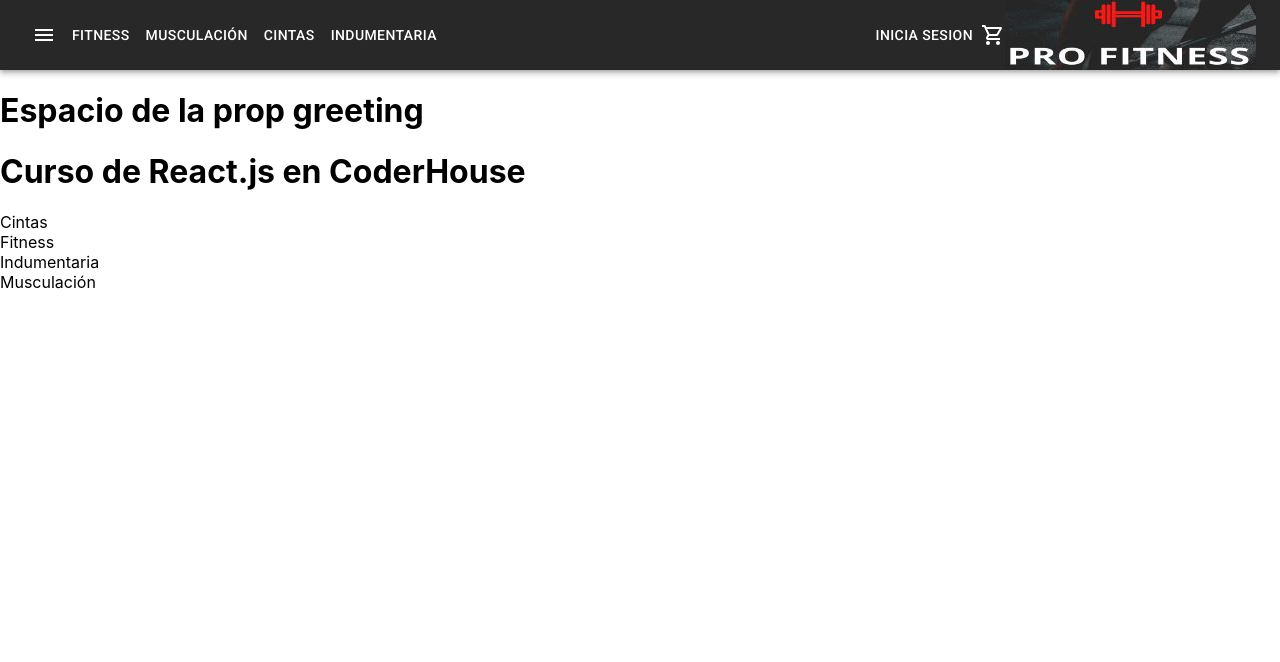
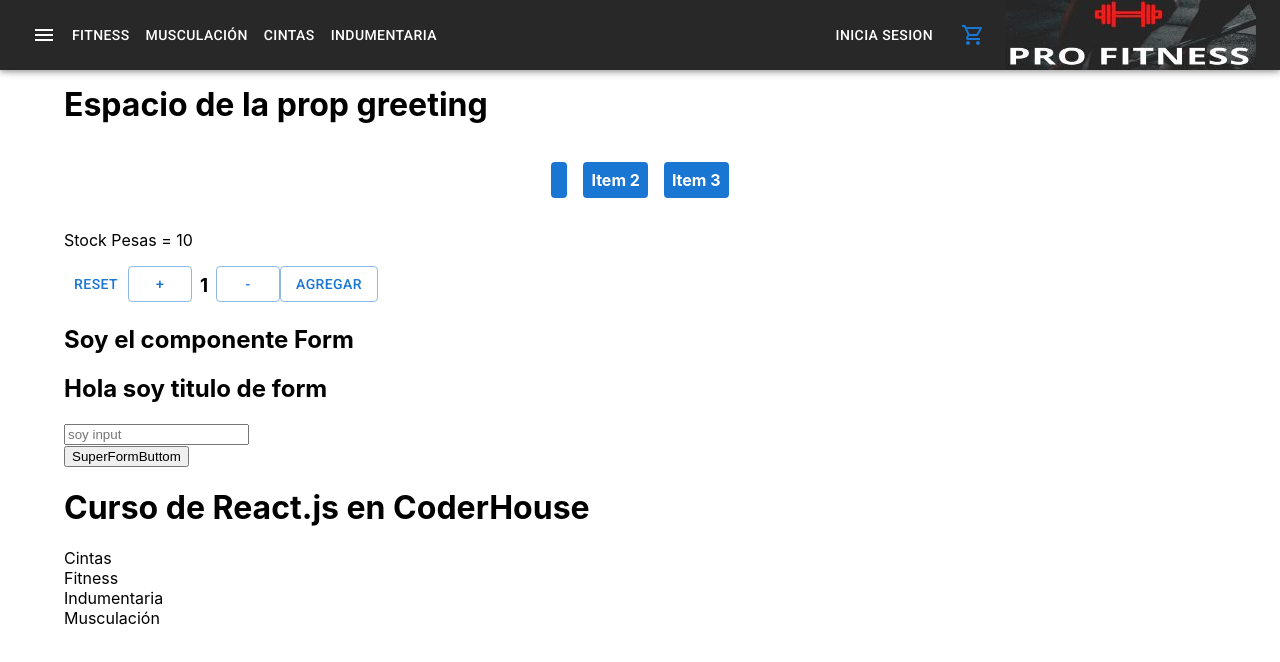
Before and after one commit to nicocabezas/gimnasio-Cabezas, a React (Create React App) app: page / in a window 1280 px wide. Shown: the top 662 px of the page. Built offline with nearby package versions, Linux system fonts and the light colour scheme.

Commit message:
contador con botones

```diff
--- a/src/App.js
+++ b/src/App.js
@@ -1,3 +1,4 @@
+import { Container } from '@mui/material';
 import './App.css';
 import Cintas from './components/Container/Cintas';
 import Fitness from './components/Container/Fitness';
@@ -5,24 +6,67 @@ import Indumentaria from './components/Container/Indumentaria';
 import Musculacion from './components/Container/Musculacion';
 import ItemListContainer from './components/ItemListContainer/ItemListContainer';
 import NavBar from './components/NavBar/NavBar';
+import Form from './Form';
+import Button from './Button'
+//import { useEffect, useState } from 'react';
+
 
 
 function App() {
 
+ /*  const [estado, setEstado] = useState(true)
+  const [count, setCount] = useState(0)
+
+
+  useEffect(() => {
+    console.log('efecto 1');
+
+  })
+  useEffect(() => {
+    console.log('llamada a la api');
+
+  }, [])
+
+  useEffect(() => {
+    console.log('efecto 3 con dependencia en count');
+
+  }, [count]) */
+
+
+
+
   return (
+
     <>
+      <Container>
+      <NavBar/>
+{/*       {count}
 
-      <NavBar/>
-      <ItemListContainer greeting='Espacio de la prop greeting'/>
+      <button onClick={()=>{setCount(count+1)}}> Click </button>
+      <button onClick={handleCambiarEstado}> Cambiar estado </button>
+
+
+      {/* <button onClick={()=>{setCount(count+1)}}>click</button> */}
+      <ItemListContainer  greeting='Espacio de la prop greeting'/>
+      <Form title='Soy el componente Form' boton={Button}>
+
+        <h2>Hola soy titulo de form</h2>
+
+
+      </Form>
+
+
+
+
       <h1>Curso de React.js en CoderHouse </h1>
       <Cintas/>
       <Fitness/>
       <Indumentaria/>
       <Musculacion/>
 
+      </Container>
+
     </>
-
-
 
   );
 }
--- /dev/null
+++ b/src/Button.jsx
@@ -0,0 +1,13 @@
+const Button = ({buttonText= 'Soy Boton'}) => {
+
+    console.log('Button');
+
+    return(
+        <>
+            <button>{buttonText}</button>
+
+        </>
+    )
+
+}
+export default Button
--- /dev/null
+++ b/src/Form.jsx
@@ -0,0 +1,17 @@
+
+function Form({title, children, boton}) {
+
+
+    return (
+        <>
+         <h2>{title}</h2>
+         {children}
+         <input type="text" placeholder="soy input"/><br/>
+
+        {boton({buttonText:'SuperFormButtom'})}
+
+        </>
+    )
+}
+
+export default Form
--- /dev/null
+++ b/src/components/ItemCount/Item.jsx
@@ -0,0 +1,49 @@
+import * as React from 'react';
+import PropTypes from 'prop-types';
+import Box from '@mui/material/Box';
+
+function Item(props) {
+  const { sx, ...other } = props;
+  return (
+    <Box
+      sx={{
+        bgcolor: 'primary.main',
+        color: 'white',
+        p: 1,
+        m: 1,
+        borderRadius: 1,
+        textAlign: 'center',
+        fontSize: '1rem',
+        fontWeight: '700',
+        ...sx,
+      }}
+      {...other}
+    />
+  );
+}
+
+Item.propTypes = {
+  sx: PropTypes.oneOfType([PropTypes.func, PropTypes.object]),
+};
+
+export default function JustifyContent() {
+  return (
+    <div style={{ width: '100%' }}>
+      <Box
+        sx={{
+          display: 'flex',
+          justifyContent: 'center',
+          p: 1,
+          m: 1,
+          bgcolor: 'background.paper',
+        }}
+      >
+        <Item>
+        </Item>
+        <Item>Item 2</Item>
+        <Item>Item 3</Item>
+      </Box>
+
+    </div>
+  );
+}
--- /dev/null
+++ b/src/components/ItemCount/ItemCount.jsx
@@ -0,0 +1,62 @@
+import React, { useState } from "react";
+import { Button } from "@mui/material";
+import Box from "@mui/material/Box";
+import Item from './Item'
+
+const ItemCount = ({ stock, initial, /* onAdd */ }) => {
+    const [count, setCount] = useState(initial);
+
+    const sumProd = () => {
+        count < stock
+            ? setCount(count + 1)
+            : alert("Productos maximos superados");
+    };
+    const resProd = () => {
+        count >= initial
+            ? setCount(count - 1)
+            : alert("Producto sin stock");
+    };
+    const onAdd = () => {
+        if (count >= 1)
+        alert(`Agregaste ${count} productos`);
+    };
+
+    return (
+        <>
+            <Item/>
+            <p>Stock Pesas = {stock}</p>
+            <Button
+                onClick={() => {
+                    setCount((initial = 1));
+                }}
+            >
+                Reset
+            </Button>
+
+            <Box
+                sx={{
+                    display: "inline-flex",
+                    flexDirection: "row",
+                    alignItems: "start",
+
+                    "& > *": {
+                        m: 1,
+                    },
+                }}
+            >
+                <Button variant="outlined" onClick={sumProd}>
+                    +
+                </Button>
+                <h3 position="center"> {count} </h3>
+                <Button variant="outlined" onClick={resProd}>
+                    -
+                </Button>
+                <Button variant="outlined" onClick={onAdd}>
+                    Agregar
+                </Button>
+            </Box>
+        </>
+    );
+};
+
+export default ItemCount;
--- a/src/components/ItemListContainer/ItemListContainer.js
+++ b/src/components/ItemListContainer/ItemListContainer.js
@@ -1,11 +1,13 @@
 import React from 'react'
+import ItemCount from '../ItemCount/ItemCount';
 
 const ItemListContainer = ( {greeting} ) => {
 
     return (
-
+        <>
         <h1>{greeting}</h1>
-
+        <ItemCount stock={10} initial={1} /* onAdd *//>
+        </>
     );
   };
 
--- /dev/null
+++ b/src/components/NavBar/Menu.jsx
@@ -0,0 +1,49 @@
+/* import * as React from 'react';
+import Button from '@mui/material/Button';
+import Menu from '@mui/material/Menu';
+import MenuItem from '@mui/material/MenuItem';
+
+export default function PositionedMenu() {
+  const [anchorEl, setAnchorEl] = React.useState(null);
+  const open = Boolean(anchorEl);
+  const handleClick = (event) => {
+    setAnchorEl(event.currentTarget);
+  };
+  const handleClose = () => {
+    setAnchorEl(null);
+  };
+
+  return (
+    <div>
+      <Button
+        id="demo-positioned-button"
+        aria-controls="demo-positioned-menu"
+        aria-haspopup="true"
+        aria-expanded={open ? 'true' : undefined}
+        onClick={handleClick}
+      >
+        Dashboard
+      </Button>
+      <Menu
+        id="demo-positioned-menu"
+        aria-labelledby="demo-positioned-button"
+        anchorEl={anchorEl}
+        open={open}
+        onClose={handleClose}
+        anchorOrigin={{
+          vertical: 'top',
+          horizontal: 'left',
+        }}
+        transformOrigin={{
+          vertical: 'top',
+          horizontal: 'left',
+        }}
+      >
+        <MenuItem onClick={handleClose}>Fitness</MenuItem>
+        <MenuItem onClick={handleClose}>Musculación</MenuItem>
+        <MenuItem onClick={handleClose}>Cintas</MenuItem>
+        <MenuItem onClick={handleClose}>Indumentaria</MenuItem>
+      </Menu>
+    </div>
+  );
+} */
--- a/src/components/NavBar/NavBar.jsx
+++ b/src/components/NavBar/NavBar.jsx
@@ -1,12 +1,16 @@
 import React from "react";
-import { AppBar, IconButton, Toolbar, Typography } from "@mui/material";
+import {
+  AppBar,
+  IconButton,
+  Toolbar,
+  Typography,
+} from "@mui/material";
 import { makeStyles } from "@material-ui/core/styles";
 import MenuIcon from "@material-ui/icons/Menu";
 import Button from "@mui/material/Button";
 import "./NavBar.css";
 import { CartWidget } from "../CartWidget/CartWidget";
-
-
+//import Carlo from "./Menu";
 
 const drawerWidth = 240;
 
@@ -24,15 +28,13 @@ const useStyles = makeStyles((theme) => ({
 export default function NavBar() {
   const classes = useStyles();
 
-
   return (
     <>
-
       <div className={classes.root}>
-        <AppBar position="static">
-
-          <Toolbar className="toolbarcolor" >
-          {/* <Drawer
+        <AppBar position="fixed">
+          <Toolbar className="toolbarcolor">
+            {/* <Carlo /> */}
+            {/* <Drawer
             className={classes.drawer}
             variant="permanent"
             anchor="left"
@@ -42,16 +44,29 @@ export default function NavBar() {
             <IconButton>
               <MenuIcon className="menucolor" />
             </IconButton>
-            <Typography variant="h5"  sx={{ flexGrow: 1 }}>
-            <Button color="inherit">Fitness</Button>
-            <Button color="inherit">Musculación</Button>
-            <Button color="inherit">Cintas</Button>
-            <Button color="inherit">Indumentaria</Button>
-
+            <Typography variant="h5" sx={{ flexGrow: 1 }}>
+              <Button variant="text" color="inherit">
+                Fitness
+              </Button>
+              <Button variant="text" color="inherit">
+                Musculación
+              </Button>
+              <Button variant="text" color="inherit">
+                Cintas
+              </Button>
+              <Button variant="text" color="inherit">
+                Indumentaria
+              </Button>
             </Typography>
             <Button color="inherit">INICIA SESION</Button>
-            <CartWidget/>
-            <img src={`./assets/FondoNavBar/fondoNavBar.jpg`}className="logo1" alt="logofit"/>
+            <Button>
+              <CartWidget />
+            </Button>
+            <img
+              src={`./assets/FondoNavBar/fondoNavBar.jpg`}
+              className="logo1"
+              alt="logofit"
+            />
           </Toolbar>
         </AppBar>
 
```
Also changed, not shown: src/components/NavBar/Sidebar.js (deleted, +0 -13 lines).
